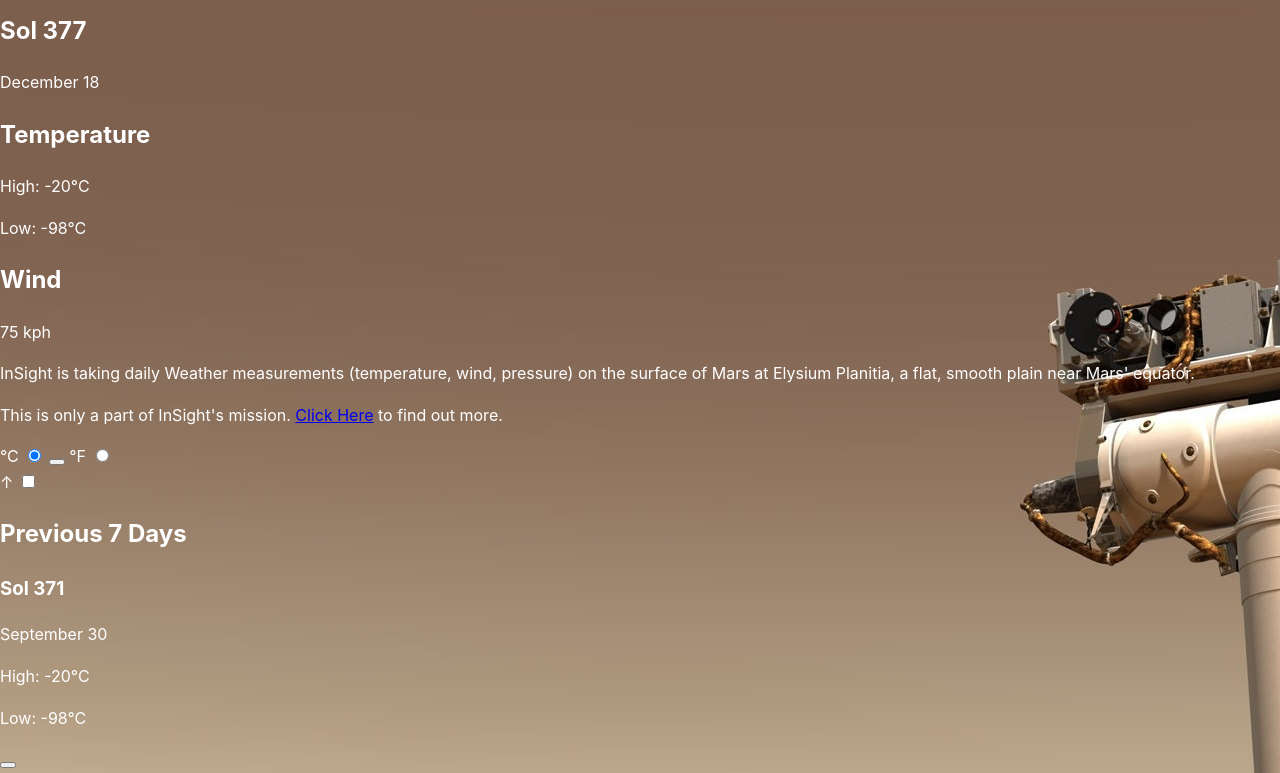
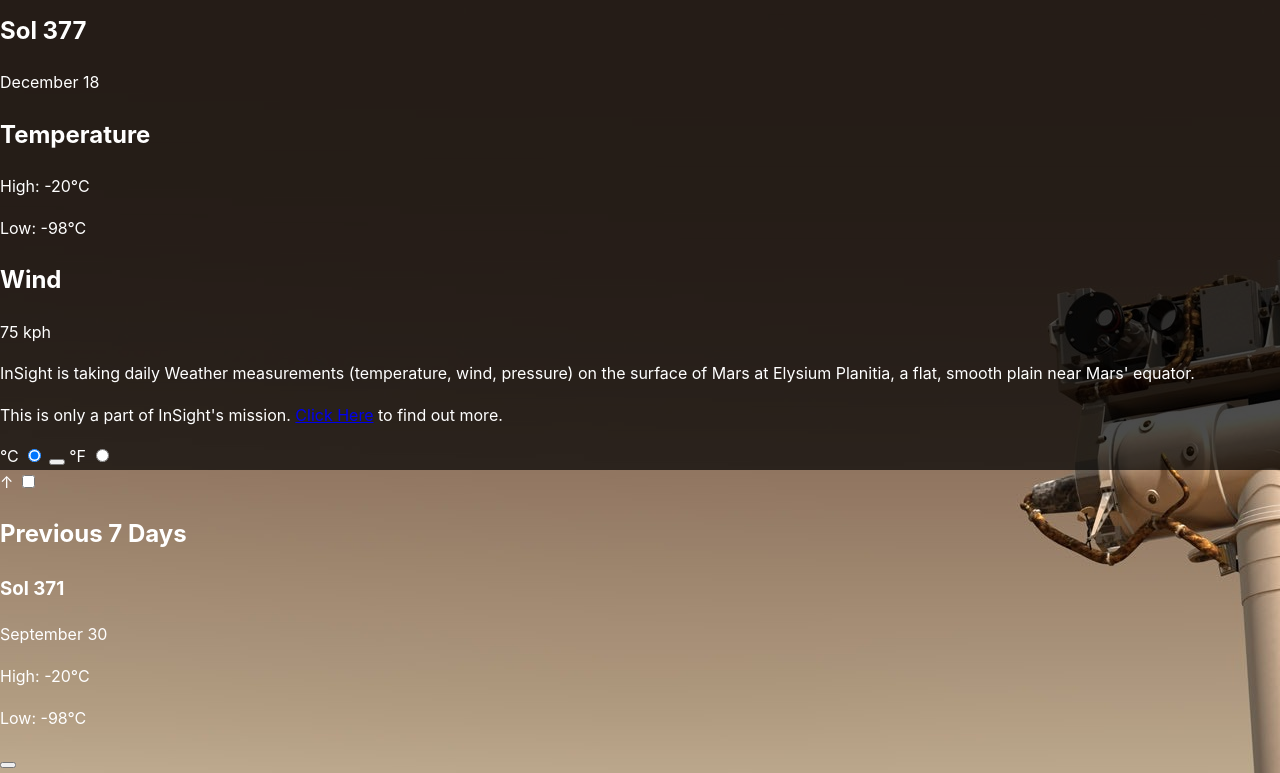
Before and after one commit to Farelz/Weather-App, a plain HTML site: page index.html in a window 1280 px wide. Shown: the part 82-855 px from the top of the page. Drawn offline with nearby package versions, Linux system fonts and the light colour scheme; files that its build step writes are made by us from their sources; a script that the page names is missing; a web font is replaced by a local one.

Commit message:
Editing the sass file

```diff
--- a/sass/main.scss
+++ b/sass/main.scss
@@ -42,3 +42,7 @@ body {
   overflow: hidden;
   color: var(--clr-light);
 }
+
+.mars-current-weather {
+  background: rgba($color: #000000, $alpha: 0.7);
+}
```
Also changed, not shown: sass/main.min.css (added).
